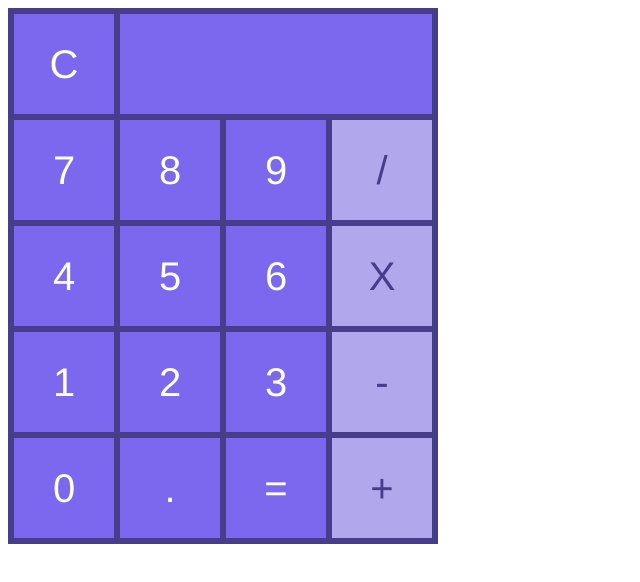
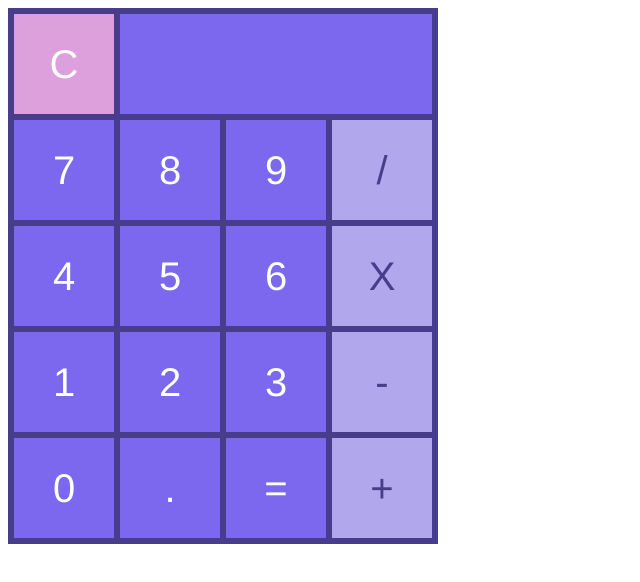
Before and after one commit to Momentum-Team-10/build-a-js-calculator-JamesMoore816, a plain HTML site: page index.html in a window 1280 px wide. In both pictures the pointer is over the element 64 px from the left and 64 px from the top of the page. Shown: the whole page, without its empty margins (0-640 px from the left). Drawn offline with Linux system fonts and the light colour scheme.

Commit message:
Made it prettier

```diff
--- a/main.css
+++ b/main.css
@@ -27,6 +27,10 @@
     line-height: 20px;
  }
 
+ .button:hover {
+     background-color: plum;
+ }
+
  .operator {
      background-color: rgb(177, 167, 236);
      color: darkslateblue;
```
Also changed, not shown: main.js (line endings or trailing spaces).
